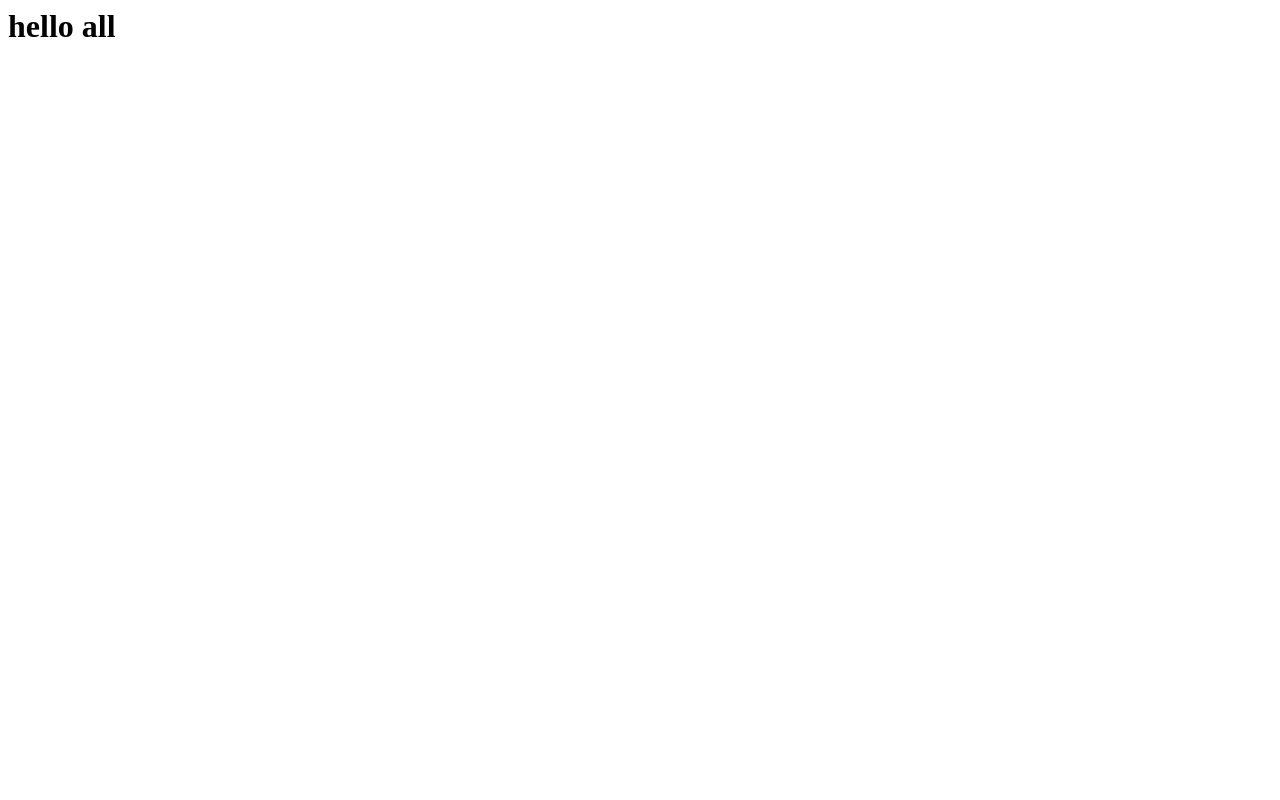
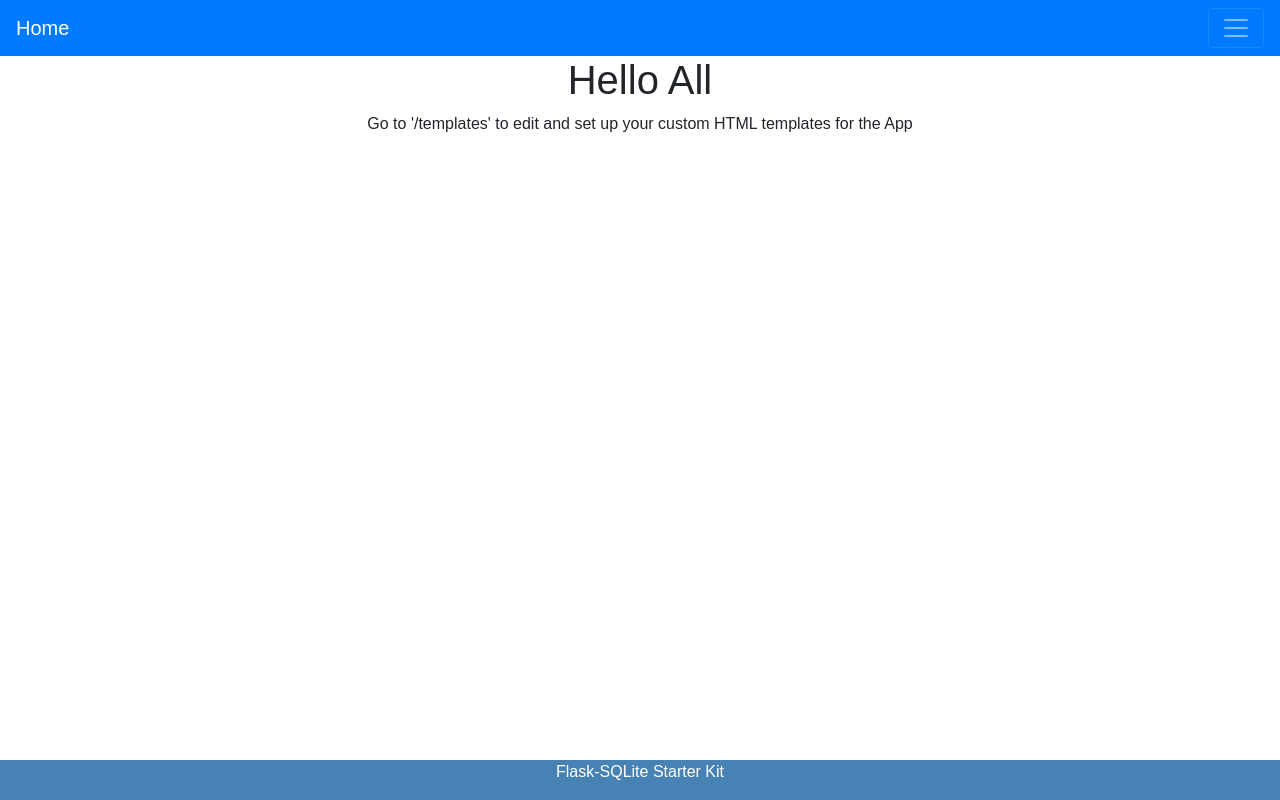
Before and after one commit to abhinav-TB/Flask-SQLite-Starter-Template, a Flask app: page / in a window 1280 px wide. Before the commit the page is almost empty. Run offline with Flask 2, Linux system fonts and the light colour scheme; some libraries are stand-ins or nearby versions.

Commit message:
basic ui improvements

```diff
--- a/static/css/main.css
+++ b/static/css/main.css
@@ -33,3 +33,17 @@ td {
 #content {
     width: 70%;
 }
+
+h1 {
+    text-align: center;
+}
+
+.footer {
+    position: fixed;
+    left: 0;
+    bottom: 0;
+    width: 100%;
+    background-color: steelblue;
+    color: white;
+    text-align: center;
+}
--- a/templates/index.html
+++ b/templates/index.html
@@ -2,9 +2,47 @@
 <head>
     <meta charset="UTF-8">
     <meta name="viewport" content="width=device-width, initial-scale=1.0">
-    <title>Document</title>
+    <link rel="stylesheet" href="https://stackpath.bootstrapcdn.com/bootstrap/4.5.2/css/bootstrap.min.css" integrity="sha384-JcKb8q3iqJ61gNV9KGb8thSsNjpSL0n8PARn9HuZOnIxN0hoP+VmmDGMN5t9UJ0Z" crossorigin="anonymous">
+    <link href="/static/css/main.css" rel="stylesheet">
+    <title>Flask-SQLite Starter Kit</title>
 </head>
 <body>
-    <h1>hello all</h1>
+    <style>
+        .footer {
+          position: fixed;
+          left: 0;
+          bottom: 0;
+          width: 100%;
+          background-color: steelblue;
+          color: white;
+          text-align: center;
+        }
+    </style>
+    <nav class="navbar navbar-dark bg-primary">
+        <a class="navbar-brand" href="/">Home</a>
+        <button class="navbar-toggler" type="button" data-toggle="collapse" data-target="#navbarNav" aria-controls="navbarNav" aria-expanded="false" aria-label="Toggle navigation">
+            <span class="navbar-toggler-icon"></span>
+        </button>
+        <div class="collapse navbar-collapse" id="navbar">
+            <div class="pill-nav">
+            <div class="pill-nav">
+                <ul class="navbar-nav ml-auto mt-2">
+                    <li class="nav-item"><a class="nav-link" href="/home">Home</a></li>
+                    <li class="nav-item"><a class="nav-link" href="/dailysa">Daily Self-Analysis</a></li>
+                    <li class="nav-item"><a class="nav-link" href="/history">History</a></li>
+                    <li class="nav-item"><a class="nav-link" href="/logout">Log Out</a></li>
+                </ul>
+            </div>
+        </div>
+    </nav>
+    <center>
+        <h1>Hello All</h1>
+        <p>Go to '/templates' to edit and set up your custom HTML templates for the App</p>
+    </center>
+    <div class="footer">
+        <center>
+        <p>Flask-SQLite Starter Kit</p>
+        </center>
+    </div>
 </body>
 </html>
```
